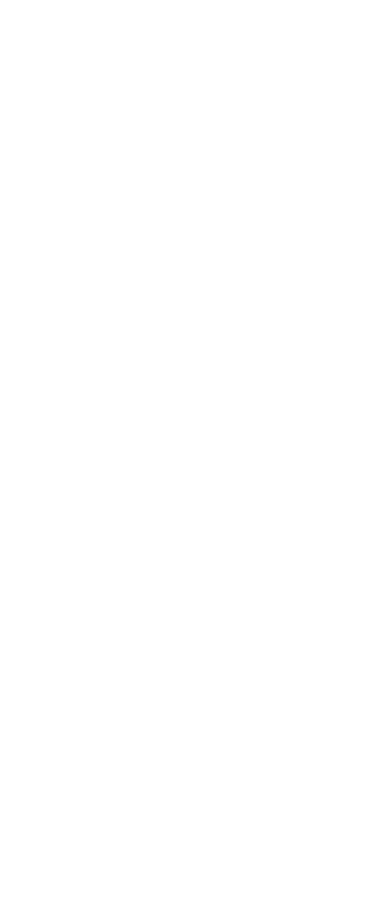
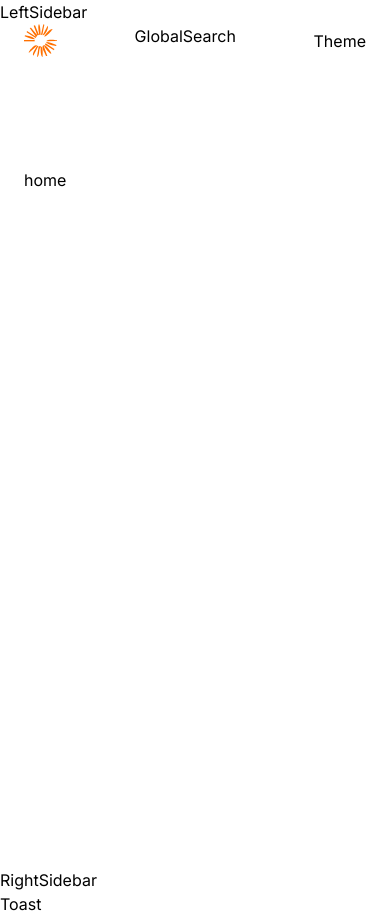
Before and after one commit to harzeezco/devOverflow, a Next.js app: page / in a window 390 px wide. Before the commit the page ends 844 px from the top, so only its background shows below. Built offline with nearby package versions, Linux system fonts and the light colour scheme; no server answers.

Commit message:
[add] header

```diff
--- a/app/(root)/(home)/page.tsx
+++ b/app/(root)/(home)/page.tsx
@@ -1,10 +1,5 @@
 import React from 'react';
-import { UserButton } from '@clerk/nextjs';
 
 export default function Home() {
-  return (
-    <div>
-      <UserButton afterSignOutUrl='/' />
-    </div>
-  );
+  return <div>home</div>;
 }
--- /dev/null
+++ b/app/(root)/layout.tsx
@@ -0,0 +1,20 @@
+import Header from '@/components/shared/header';
+import React from 'react';
+
+function Layout({ children }: { children: React.ReactNode }) {
+  return (
+    <div className='background-light850_dark100 relative'>
+      <Header />
+      <main>
+        LeftSidebar
+        <section className='flex min-h-screen flex-1 flex-col px-6 pb-6 pt-36 max-md:pb-14 sm:px-14'>
+          <div className='mx-auto w-full max-w-5xl'>{children}</div>
+        </section>
+        RightSidebar
+      </main>
+      Toast
+    </div>
+  );
+}
+
+export default Layout;
--- /dev/null
+++ b/components/shared/header/index.tsx
@@ -0,0 +1,42 @@
+import { SignedIn, UserButton } from '@clerk/nextjs';
+import Image from 'next/image';
+import Link from 'next/link';
+import React from 'react';
+
+function Header() {
+  return (
+    <header className='background-light900_dark200 fixed z-50 flex w-full justify-between gap-5 p-6 shadow-light-300 dark:shadow-none sm:px-12'>
+      <Link href='/' className='flex-between gap-2'>
+        <Image
+          src='/assets/images/site-logo.svg'
+          alt='devFlow'
+          width={33}
+          height={23}
+        />
+        <p className='h2-bold font-spaceGrotesk text-dark-100 dark:text-light-900 max-sm:hidden'>
+          <span>Dev</span>
+          <span className='text-primary-500'>Flow</span>
+        </p>
+      </Link>
+      GlobalSearch
+      <div className='flex-between gap-5'>
+        Theme
+        <SignedIn>
+          <UserButton
+            afterSignOutUrl='/'
+            appearance={{
+              elements: {
+                avatarBox: 'h-10 w-10',
+              },
+              variables: {
+                colorPrimary: '#ff7000',
+              },
+            }}
+          />
+        </SignedIn>
+      </div>
+    </header>
+  );
+}
+
+export default Header;
```
